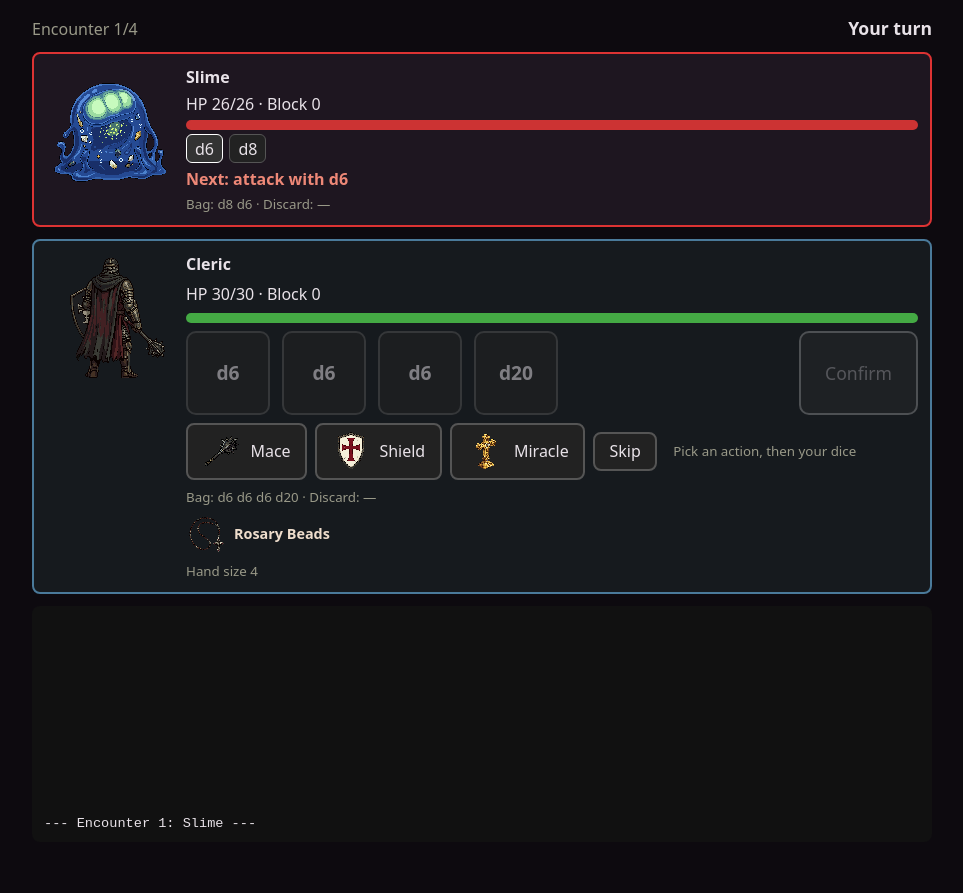
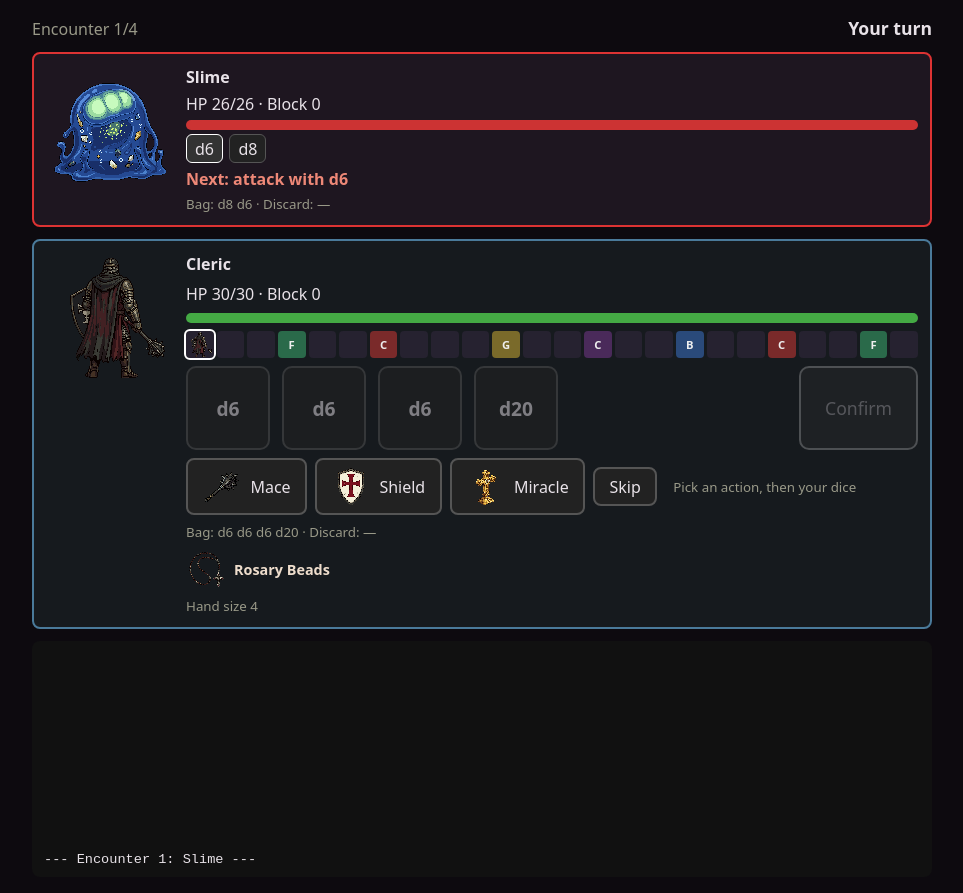
Before and after one commit to Censacrof/dievania, a React (Vite) app in the folder combat-prototype/: page / in a window 1280 px wide. Shown: the whole page, without its empty margins (158-1121 px from the left). Before the commit the page ends 858 px from the top, so only its background shows below. Built offline with nearby package versions, Linux system fonts and the light colour scheme.

Commit message:
Board strip in the player card
Co-Authored-By: Claude Fable 5.1 <noreply@anthropic.com>
Claude-Session: https://claude.ai/code/session_011gebyzkA2NAqTi51ZYvGpW

```diff
--- a/combat-prototype/src/App.css
+++ b/combat-prototype/src/App.css
@@ -109,3 +109,15 @@ button:disabled { cursor: not-allowed; }
     white-space: normal; z-index: 10; pointer-events: none;
   }
 }
+
+/* The board: 24 cells, token on the current one */
+.board { display: grid; grid-template-columns: repeat(24, 1fr); gap: 3px; }
+.cell { position: relative; aspect-ratio: 1; display: grid; place-content: center; border-radius: 4px; background: #262230; font-size: .7rem; font-weight: bold; color: #eee; cursor: help; }
+.cell.critical { background: #7a2a2a; }
+.cell.bastion { background: #2a4a7a; }
+.cell.grace { background: #7a6a2a; }
+.cell.fortune { background: #2a6a4a; }
+.cell.cursed { background: #4a2a5a; }
+.cell.here { outline: 2px solid #fff; }
+.cell img { width: 100%; height: 100%; image-rendering: pixelated; }
+@media (max-width: 640px) { .board { grid-template-columns: repeat(12, 1fr); } }
--- a/combat-prototype/src/App.tsx
+++ b/combat-prototype/src/App.tsx
@@ -1,6 +1,6 @@
 import { useEffect, useState } from 'react'
 import { type Die, type GameState, type PlayerAction, alive, chooseReward, describeOffer, enemyStep, newGame, offerAccepts, offerNeedsDie, playerAction } from './game/engine'
-import { ACTION_TEXT, ENCHANT_TEXT, ENCOUNTERS, PERK_TEXT, PLAYER, headerText, offerTip } from './game/content'
+import { ACTION_TEXT, CELL_NAME, CELL_TEXT, ENCHANT_TEXT, ENCOUNTERS, PERK_TEXT, PLAYER, headerText, offerTip } from './game/content'
 import './App.css'
 
 const ACTIONS: PlayerAction[] = ['mace', 'shield', 'miracle', 'skip']
@@ -108,6 +108,18 @@ export default function App({ initial }: { initial?: GameState } = {}) {
           <strong>{PLAYER.name}</strong>
           <span>HP {game.hp}/{game.maxHp} · Block {game.block}{game.sturdyBlock ? ` (+${game.sturdyBlock} sturdy)` : ''}</span>
           <Bar value={game.hp} max={game.maxHp} />
+          <div className="board">
+            {game.board.map((cell, i) => (
+              <span
+                key={i}
+                className={`cell ${cell}${i === game.position ? ' here' : ''}`}
+                data-tip={`${i}. ${CELL_NAME[cell]}: ${CELL_TEXT[cell]}`}
+                tabIndex={0}
+              >
+                {i === game.position ? <img src={PLAYER.sprite} alt="" /> : cell === 'blank' ? '' : CELL_NAME[cell][0]}
+              </span>
+            ))}
+          </div>
           {rewarding ? (
             <>
               <div className="hand">
```
Also changed, not shown: 2 other files (tests, documents, lock files or other folders).
